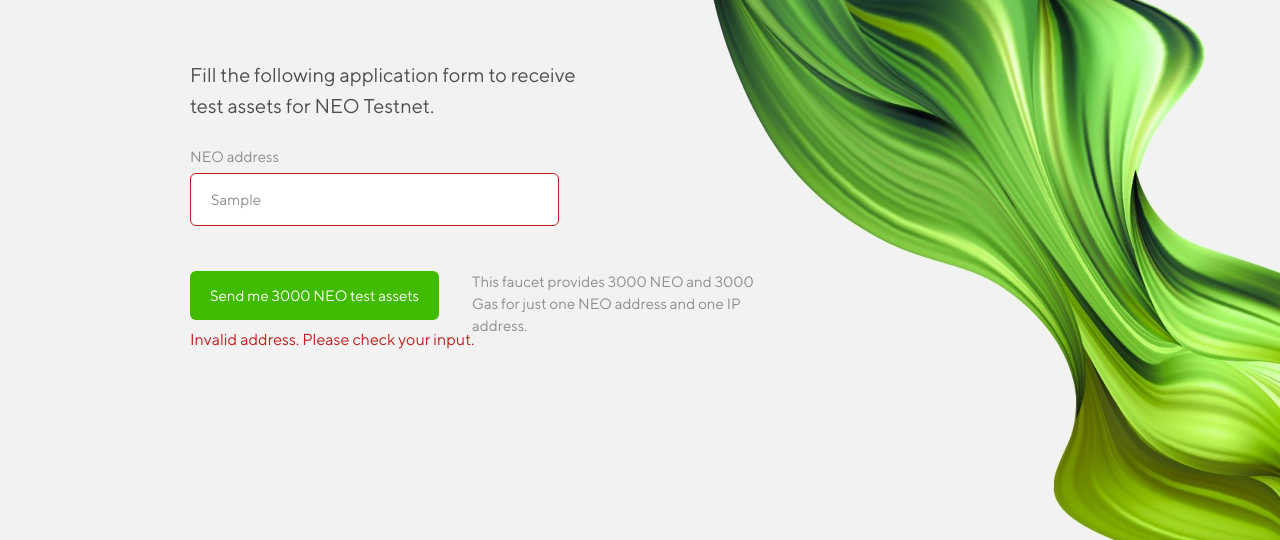
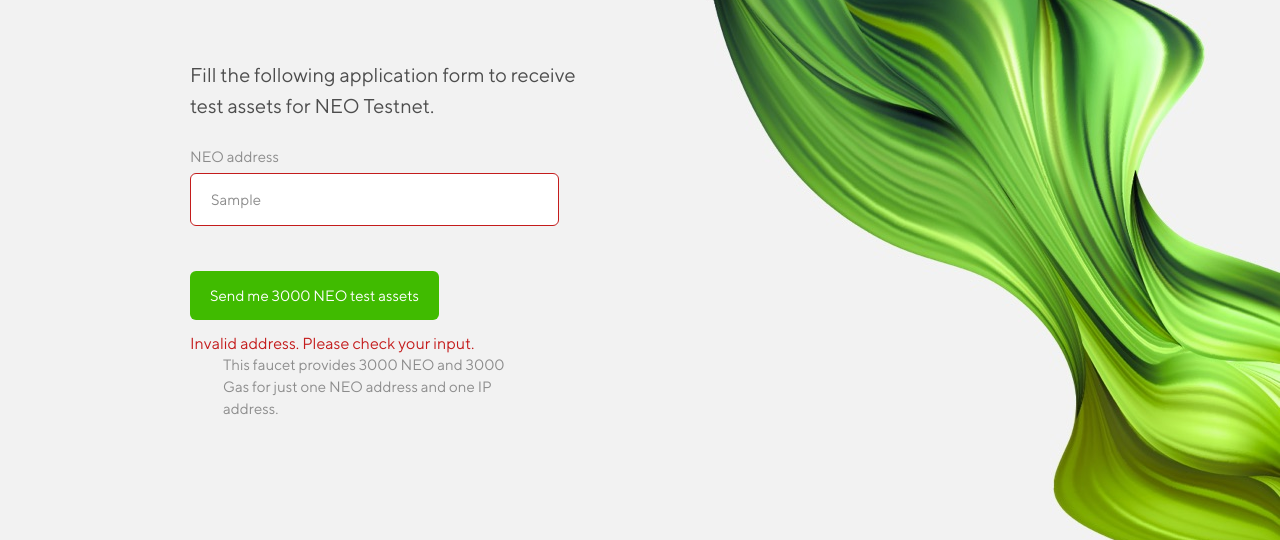
Before and after one commit to MyWishPlatform/neo-testnet_frontend, a website: page index.html in a window 1280 px wide. Both pictures are taken after typing "Sample" into the empty fields and a click on the button "Send me 3000 NEO test assets". Shown: the part 142-682 px from the top of the page. Drawn offline with nearby package versions, Linux system fonts and the light colour scheme; files that its build step writes are made by us from their sources.

Commit message:
fixes 02.10 / 2

```diff
--- a/sass/styles.scss
+++ b/sass/styles.scss
@@ -447,13 +447,15 @@
   }
   &__row {
     display: flex;
+    flex-wrap: wrap;
+    align-items: flex-start;
     margin-bottom: 10px;
     position: relative;
     padding-bottom: 30px;
   }
   &__info {
     width: 300px;
-    height: 44px;
+    //height: 44px;
     color: #8c8c8c;
     font-size: 15px;
     font-weight: 400;
@@ -461,9 +463,9 @@
     margin-left: 33px;
   }
   &__success, &__error {
-    position: absolute;
-    bottom: 0;
-    top: 60px;
+    width: 100%;
+    margin-top: 15px;
+
   }
   &__error {
     color: #c41c1c;
@@ -543,6 +545,7 @@
     &__info {
       margin-left: 0;
       margin-top: 40px;
+      width: 100%;
     }
     &__row {
       flex-direction: column;
```
